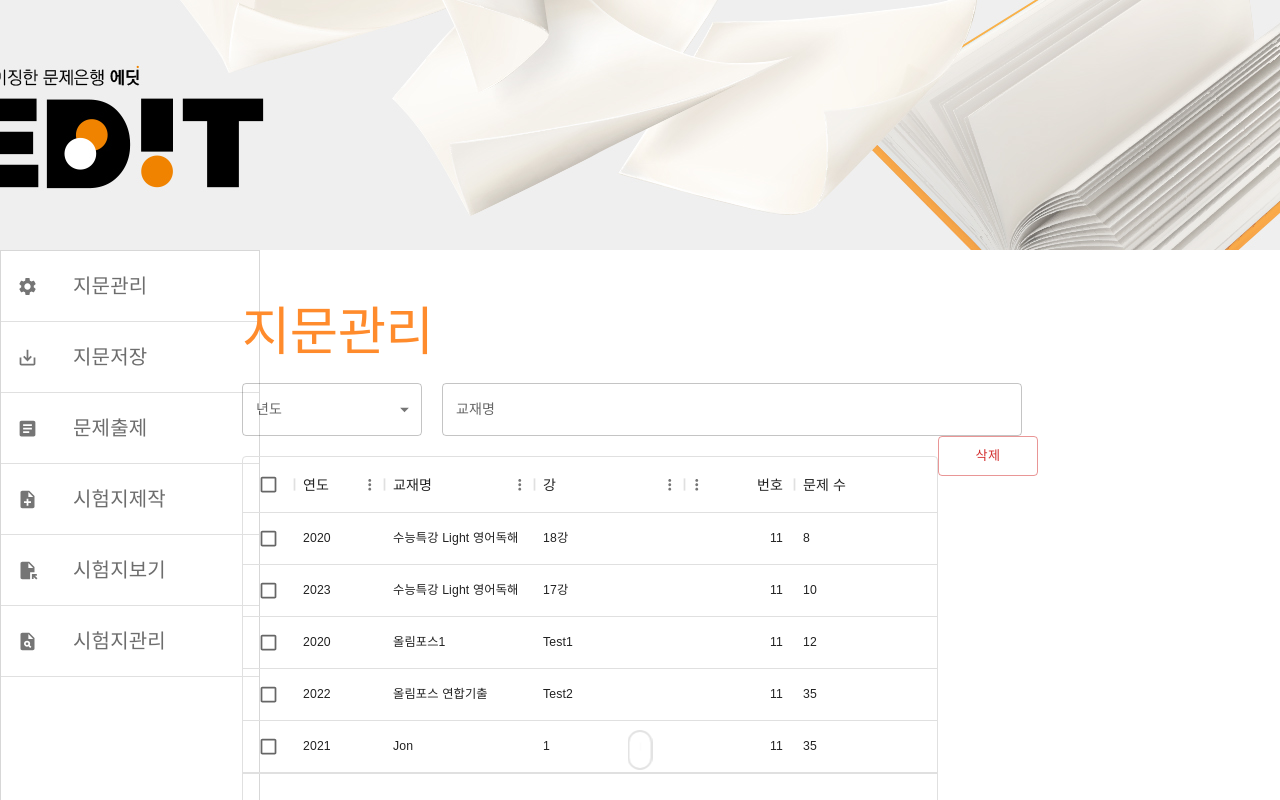
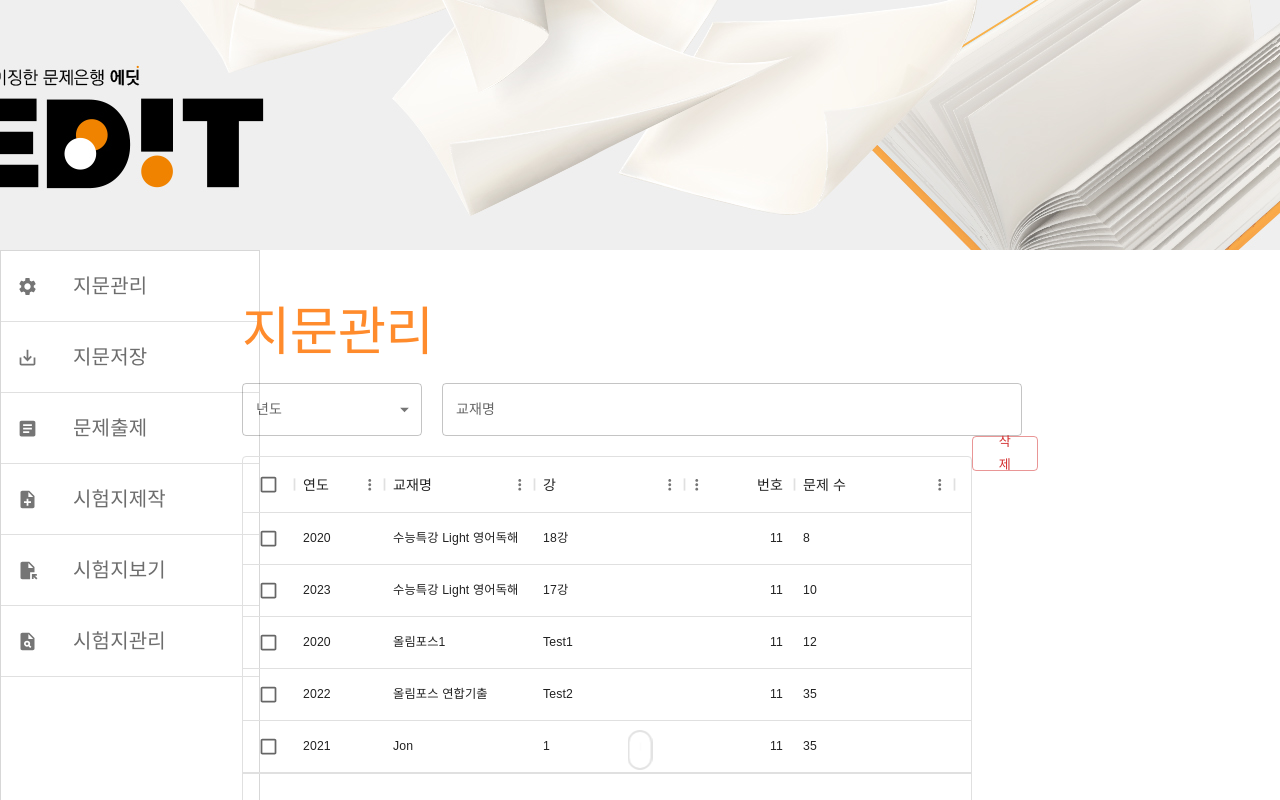
Before and after one commit to Blooming-Flower/blooming-flower-front, a React (Vite) app: page / in a window 1280 px wide. Shown: the top 800 px of the page. Built offline with nearby package versions, Linux system fonts and the light colour scheme; a web font is replaced by a local one.

Commit message:
css 수정

```diff
--- a/src/assets/css/questionCreate/questionList.scss
+++ b/src/assets/css/questionCreate/questionList.scss
@@ -31,3 +31,8 @@
 .css-518kzi-MuiListItemSecondaryAction-root {
   top: 22px !important;
 }
+
+.MuiButtonBase-root.MuiButton-root {
+  width: 66px !important;
+  height: 35px !important;
+}
--- a/src/pages/menu/question/questionCreate/questionList.tsx
+++ b/src/pages/menu/question/questionCreate/questionList.tsx
@@ -16,6 +16,7 @@ import "@css/questionCreate/questionList.scss";
 import { ExpandMore, ExpandLess, StarBorder } from "@mui/icons-material";
 import DeleteIcon from "@mui/icons-material/Delete";
 import HighlightOffIcon from "@mui/icons-material/HighlightOff";
+import CustomButton from "@components/ui/button/custeomButton";
 
 const QuestionList = () => {
   const [open, setOpen] = React.useState(true);
@@ -36,7 +37,7 @@ const QuestionList = () => {
         }}
         subheader={<li />}
       >
-        {[0, 1, 2, 3, 4].map((sectionId) => (
+        {[0, 1].map((sectionId) => (
           <li key={`section-${sectionId}`}>
             <ul>
               <ListSubheader>{`수능특강 ${sectionId}`}</ListSubheader>
@@ -67,6 +68,7 @@ const QuestionList = () => {
             </ul>
           </li>
         ))}
+        <CustomButton label={"GO!"} type={"true"} />
       </List>
     </div>
   );
```
